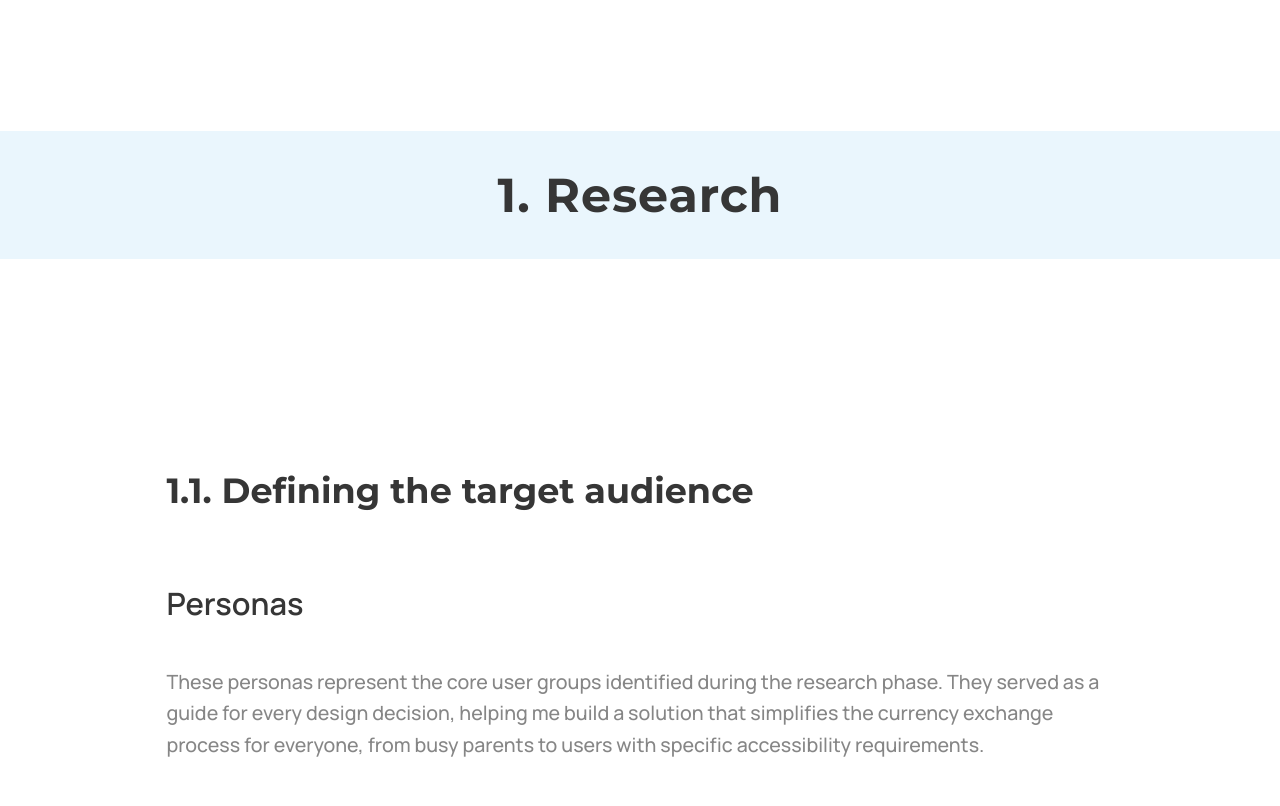
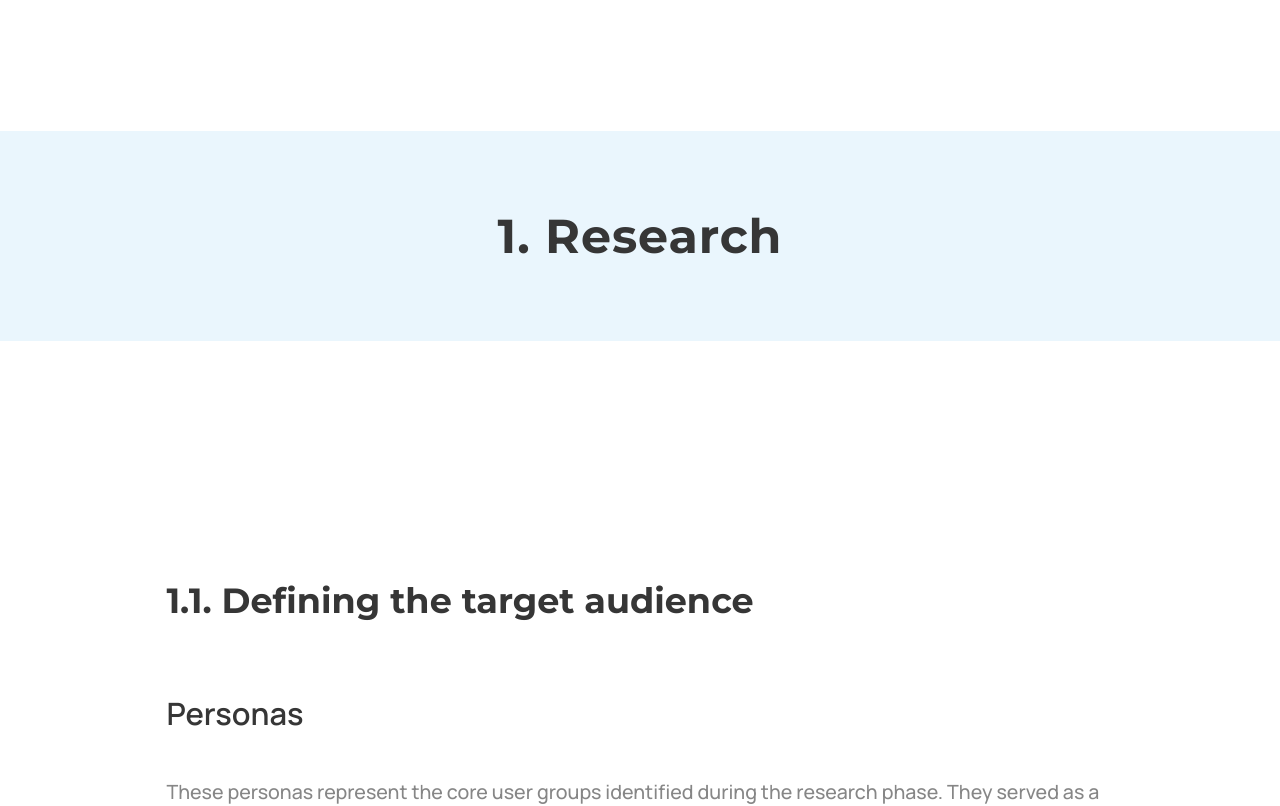
Before and after one commit to mikaridley/Eldan-Ridley-s-Portfolio, a React (Vite) app: page / in a window 1280 px wide. Shown: the part 3780-4586 px from the top of the page. Built offline with nearby package versions, Linux system fonts and the light colour scheme; a web font is replaced by a local one.

Commit message:
Fix padding end

```diff
--- a/src/assets/styles/cmps/Stepper.css
+++ b/src/assets/styles/cmps/Stepper.css
@@ -16,7 +16,7 @@
   background-color: var(--white-bg);
 
   &.is-sticky {
-    border-bottom: 2px solid var(--main-txt);
+    border-bottom: 1px solid #c6c6c6;
   }
 
   .stepper {
--- a/src/assets/styles/cmps/StepperHeader.css
+++ b/src/assets/styles/cmps/StepperHeader.css
@@ -1,8 +1,10 @@
 .stepper-header {
+  display: grid;
+  place-items: center;
+  margin-block:17rem;
+  height: 15rem;
+  text-align: center;
   background-color: var(--baby-blue-bg);
-  padding-block: 2.5rem;
-  padding-inline: 2rem;
-  text-align: center;
 
   .stepper-header-title {
     margin: 0;
--- a/src/assets/styles/pages/HomePage.css
+++ b/src/assets/styles/pages/HomePage.css
@@ -126,7 +126,7 @@
     }
 
     .research-personas {
-        padding-block: 15rem 30rem;
+        padding-block-end: 17rem;
         margin-inline: var(--home-padding-inline);
 
         .research-personas-heading {
@@ -175,7 +175,6 @@
         row-gap: 1rem;
         align-items: start;
         margin-inline: var(--home-padding-inline);
-        padding-block-end: 22rem;
 
         .research-empathy-heading {
             grid-column: 1;
@@ -244,7 +243,7 @@
     }
 
     .ideation-user-stories {
-        padding-block: 17rem 30rem;
+        padding-block-end: 14rem;
         margin-inline: var(--home-padding-inline);
         max-width: 75rem;
 
@@ -314,7 +313,6 @@
 
     .ideation-mapping {
         padding-inline: 2rem;
-        padding-block: 0 22rem;
         margin-inline: var(--home-padding-inline);
         max-width: 75rem;
 
@@ -345,9 +343,8 @@
     .design-wireframes {
         display: grid;
         grid-template-columns: minmax(0, 1fr) minmax(0, 1.1fr);
-        grid-template-rows: auto auto auto;
         align-items: start;
-        padding-block: 3rem 5rem;
+        padding-block-end:5rem;
         max-width: 1200px;
         margin-inline: auto;
 
@@ -398,7 +395,7 @@
                 display: block;
                 max-width: 100%;
                 height: auto;
-                margin-block-end:32rem;
+                margin-block-end:17rem;
             }
         }
 
@@ -420,7 +417,7 @@
             grid-column: 1 / -1;
             width: 100vw;
             margin-left: calc(50% - 50vw);
-            margin-block-end: 22rem;
+            margin-block-end: 17rem;
             background-color: var(--light-bg);
             padding-block:5rem;
 
@@ -518,7 +515,7 @@
                     height: auto;
 
                     &.secondary {
-                        margin-block-start:25rem;
+                        margin-block-start:17rem;
                     }
                 }
             }
@@ -657,7 +654,7 @@
 
         .design-hifi-final {
             padding-inline: var(--home-padding-inline);
-            padding-block-end: 28rem;
+            padding-block-end: 17rem;
 
             .design-hifi-final-heading {
                 font-weight: 600;
@@ -731,7 +728,7 @@
             overflow-x: clip;
             margin-block: 2rem 4rem;
             background-color: var(--light-bg);
-            margin-block-end: 28rem;
+            margin-block-end: 17rem;
 
             .imgs-carousel {
                 width: 100%;
@@ -744,7 +741,7 @@
             width: 100vw;
             margin-left: calc(50% - 50vw);
             overflow-x: clip;
-            margin-block-end: 35rem;
+            margin-block-end: 17rem;
             background-color: var(--light-bg);
             padding-block:5rem;
 
@@ -762,7 +759,6 @@
         column-gap: 12rem;
         align-items: start;
         padding-inline: var(--home-padding-inline);
-        padding-block-start:10rem;
 
         .takeaways-reflections,
         .takeaways-next {
```
